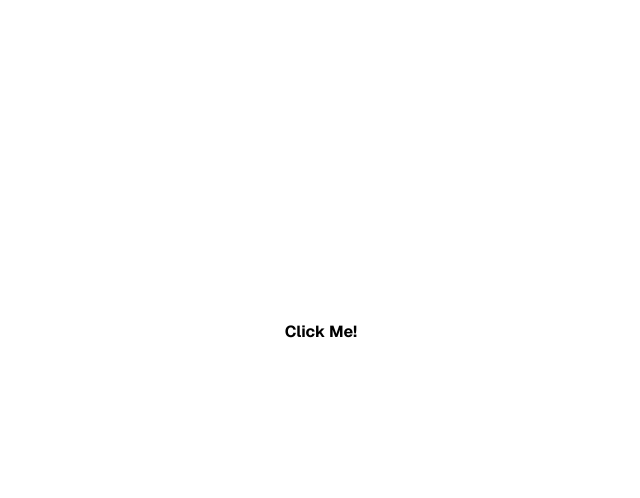
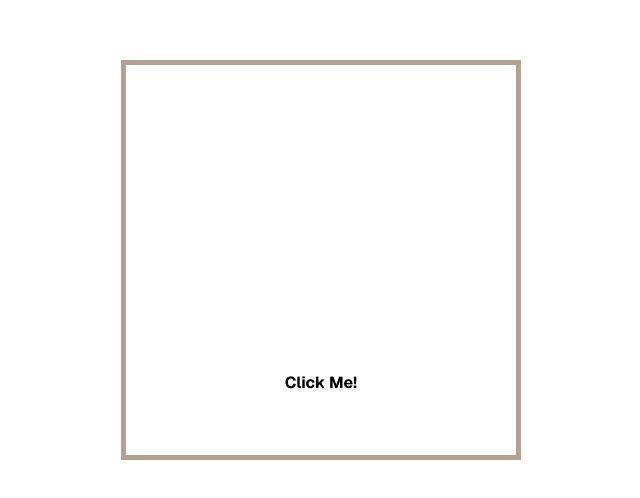
Before and after one commit to Kelly-Esquejo/kellz.land, a Next.js app: page /joke in a window 1280 px wide. Shown: the part 140-638 px from the top of the page, without its empty margins (319-959 px from the left). Built offline with nearby package versions, Linux system fonts and the light colour scheme.

Commit message:
Add border to joke

```diff
--- a/src/app/joke/page.tsx
+++ b/src/app/joke/page.tsx
@@ -34,8 +34,8 @@ const JokeGenerator: React.FC = () => {
     };
 
     return (
-        <div className="h-screen w-screen flex justify-center items-center p-8 pb-20 sm:p-20 font-[family-name:var(--font-geist-sans)]">
-            <div className="flex flex-col items-center gap-16">
+        <div className="h-screen w-screen flex justify-center items-center p-8 pb-20 sm:p-20 font-[family-name:var(--font-geist-sans)] ">
+            <div className="h-[400px] w-[400px] flex flex-col justify-between items-center border-solid border-[5px] border-[#b2a293] p-12">
                 {/* Joke container stays centered and does not affect layout */}
                 <div className="text-center min-h-[80px] min-w-[80px]">
                     {isLoading ? (
```
